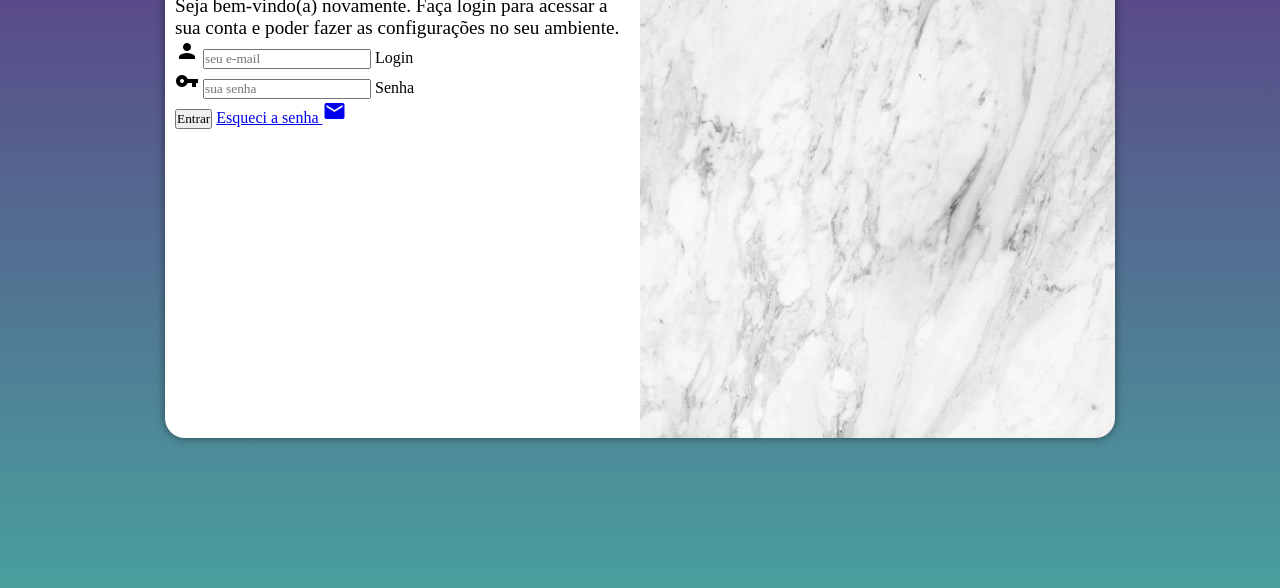
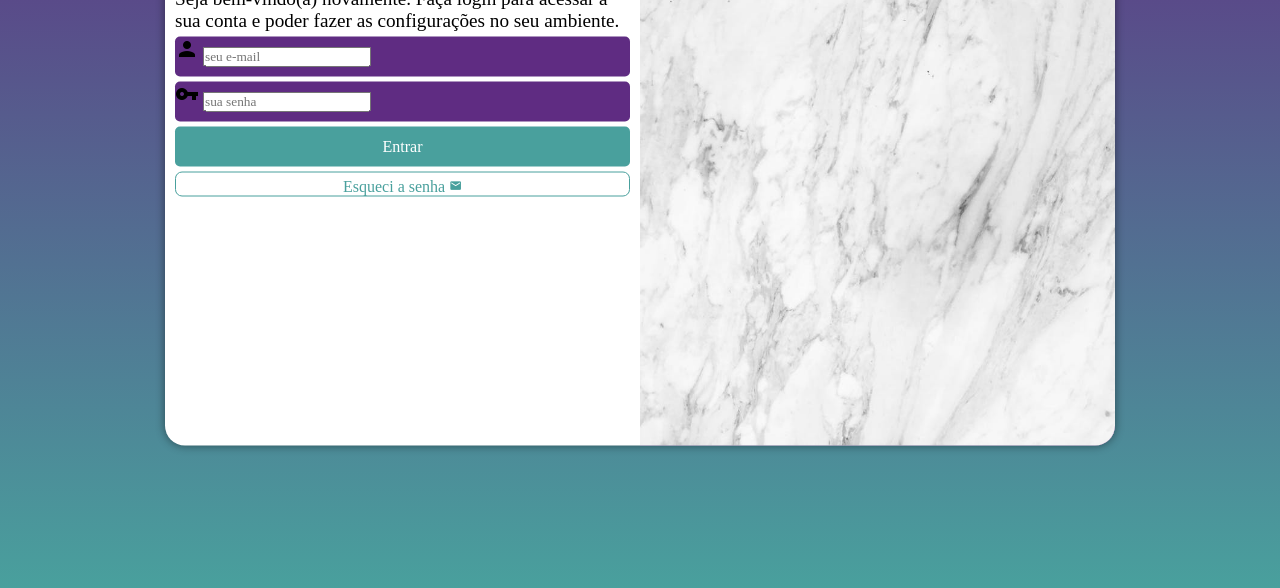
Before and after one commit to gabrielarabello/projeto-login, a plain HTML site: page index.html in a window 1280 px wide. Shown: the part 212-800 px from the top of the page. Drawn offline with Linux system fonts and the light colour scheme.

Commit message:
atualizado

```diff
--- a/estilos/style.css
+++ b/estilos/style.css
@@ -28,7 +28,7 @@ section#login {
 
     background-color: white;
     width: 250px;
-    height: 500px;
+    height: 515px;
     border-radius: 20px;
     box-shadow: 0px 0px 10px rgba(0, 0, 0, 0.463);
 
@@ -57,3 +57,57 @@ div#formulario > h1 {
 div#formulario > p {
     font-size: 0.8em;
 }
+
+form > div.campo {
+    background-color: #5f2c82;
+    display: block;
+    width: 100%;
+    height: 40px;
+    border-radius: 5px;
+    margin: 5px 0px;
+}
+
+div.campo > label {
+    display: none;
+}
+
+form > input[type=submit] {
+    display: block;
+    font-size: 1em;
+    width: 100%;
+    height: 40px;
+    background-color: #49a09d;
+    color: white;
+    border: none;
+    border-radius: 5px;
+    cursor: pointer;
+}
+
+form > input[type=submit]:hover {
+    background-color: #2d6462;
+
+}
+
+form > a.botao {
+    display: block;
+    text-align: center;
+    font-size: 1em;
+    width: 100%;
+    height: 40%px;
+    padding-top: 5px;
+    margin-top: 5px;
+    background-color:white;
+    color: #49a09d;
+    border: 1px solid #49a09d;
+    border-radius: 7px;
+    text-decoration: none;
+}
+
+form > a.botao:hover {
+    background-color: #6cd3cf;
+}
+
+form > a.botao > i {
+    font-size: 0.8em;
+
+}
--- a/index.html
+++ b/index.html
@@ -18,18 +18,18 @@
                 <h1>Login</h1>
                 <p>Seja bem-vindo(a) novamente. Faça login para acessar a sua conta e poder fazer as configurações no seu ambiente.</p>
                 <form action="login.php" method="post" autocomplete="on">
-                    <div id="campo">
+                    <div class="campo">
                         <i class="material-icons">person</i>
                         <input type="email" name="login" id="ilogin" placeholder="seu e-mail" autocomplete="email" required maxlength="30">
                         <label for="ilogin">Login</label>
                     </div>
-                    <div id="campo">
+                    <div class="campo">
                         <i class="material-icons">vpn_key</i>
                         <input type="password" name="senha" id="isenha" placeholder="sua senha" autocomplete="current-password" required minlength="8" maxlength="20">
                         <label for="isenha">Senha</label>
                     </div>
                     <input type="submit" value="Entrar">
-                    <a href="esqueci.html">
+                    <a href="esqueci.html" class="botao">
                         Esqueci a senha  <i class="material-icons">mail</i>
                     </a>
                 </form>
```
